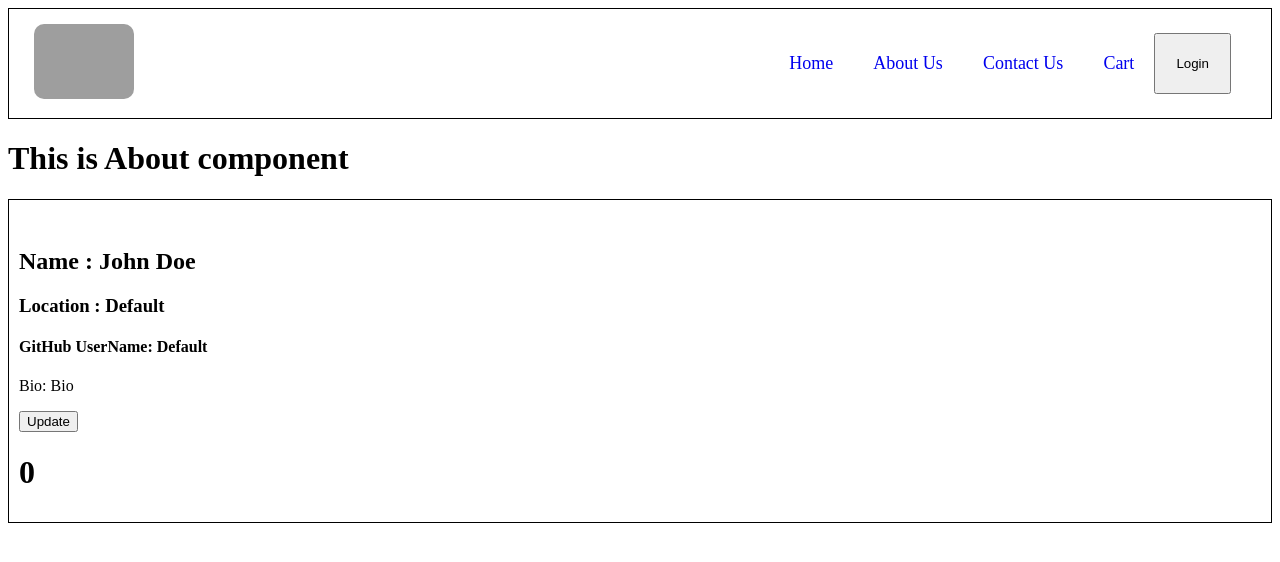
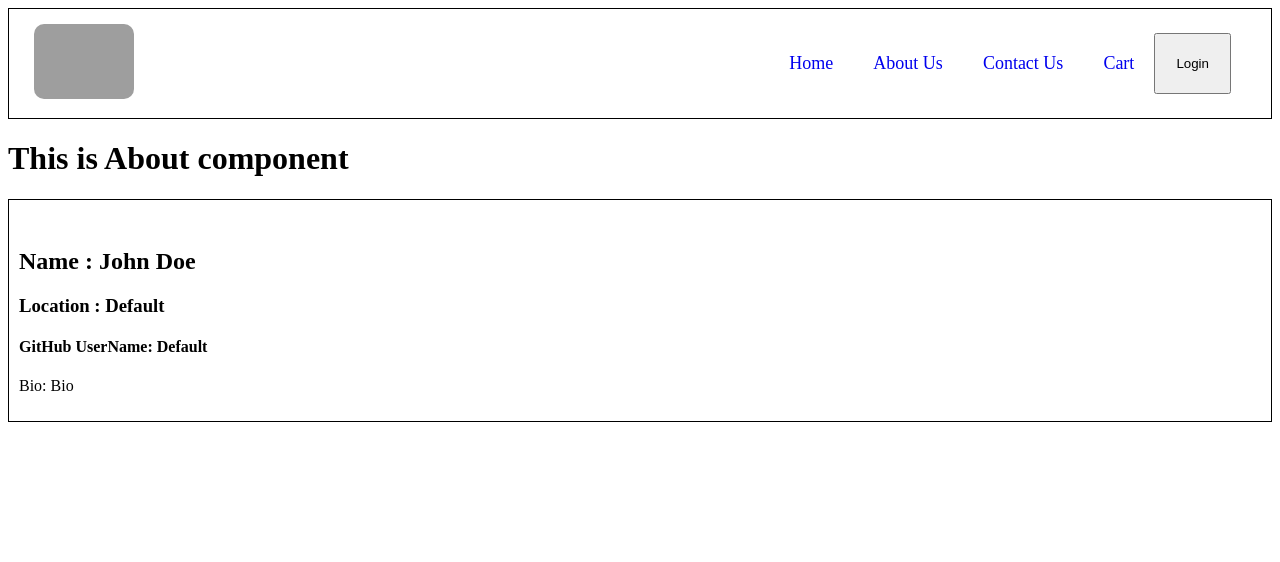
Before and after one commit to junaidsyed-1/namaste-react, a React (Vite) app: page /about in a window 1280 px wide. Shown: the top 562 px of the page. Built offline with nearby package versions, Linux system fonts and the light colour scheme; grey boxes are pictures that could not be loaded.

Commit message:
UseCases of componentWillUnmount()

```diff
--- a/src/components/UserClass.js
+++ b/src/components/UserClass.js
@@ -11,30 +11,28 @@ class UserClass extends React.Component {
                 login: "Default",
                 bio: "Bio",
             },
-            count: 0
         }
-        // console.log("Constructor");
+        console.log("Constructor");
     };
 
     componentDidMount() {
-        // console.log("Component Did Mount")
+        console.log("Component Did Mount")
+        this.timer = setInterval(() => {
+            console.log("Timer")
+        }, 1000)
     }
 
     componentDidUpdate(prevProps, prevState) {
-        if (this.state.count !== prevState.count) {
-            console.log(prevState)
-            // console.log(this.state)
-            console.log("Count Updated:", this.state.count)
-        }
-        // console.log("Component Did Update");
+        console.log("Component Did Update");
     }
 
     componentWillUnmount() {
-        // console.log("Component Will Unmount");
+        console.log("Component Will Unmount");
+        clearInterval(this.timer);
     }
 
     render() {
-        // console.log("Render")
+        console.log("Render")
         const { name, location, login, avatar_url, bio } = this.state.userInfo;
 
         return (
@@ -44,13 +42,6 @@ class UserClass extends React.Component {
                 <h3>Location : {location}</h3>
                 <h4>GitHub UserName: {login}</h4>
                 <p>Bio: {bio}</p>
-                <button onClick={() => {
-                    this.setState((prevState) => ({
-                        count: prevState.count + 1,
-                    }));
-                }}>Update</button>
-                <h1>{this.state.count}</h1>
-
             </div >
         )
     }
```
